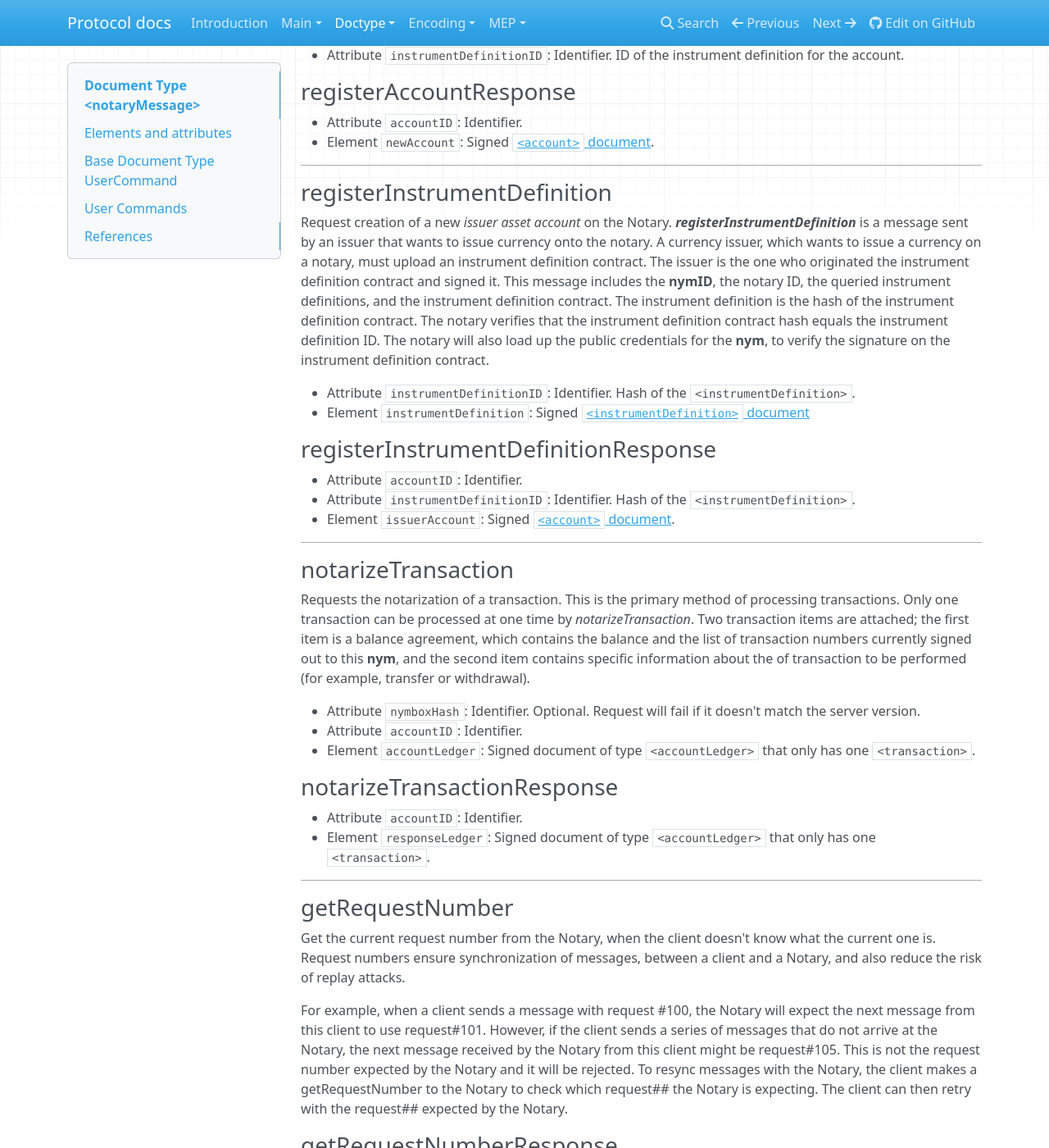
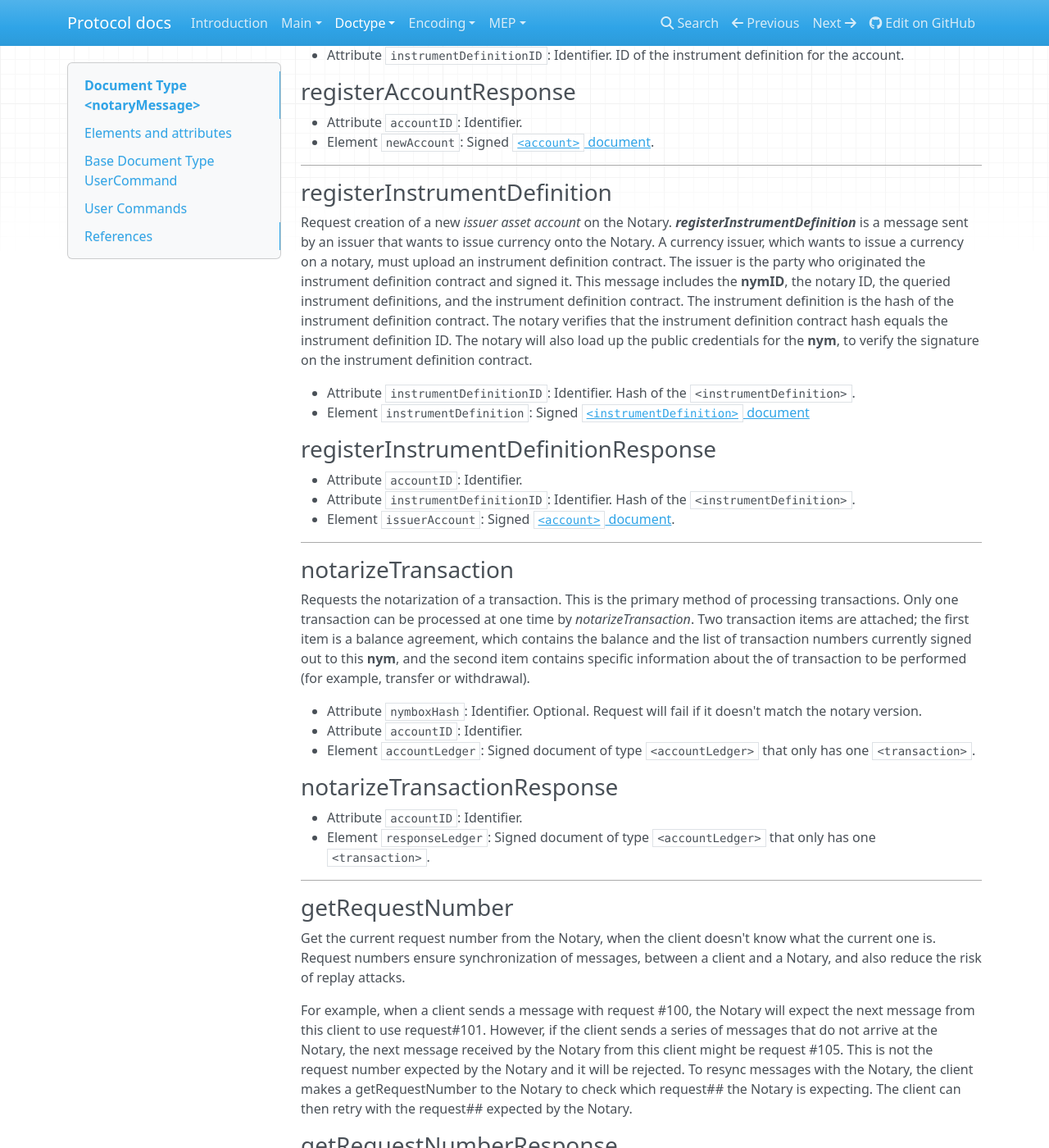
Before and after one commit to Open-Transactions/protocol-docs, an MkDocs documentation site: the page built from content/doctypes/notaryMessage.md, in a window 1280 px wide and 1400 px high, scrolled down 1762 px. Shown: the whole window at 82% size. Built offline with MkDocs 1.6.1, drawn with Linux system fonts in a browser that asks for light colours; nearby versions of some CDN libraries; old or Windows-style settings are respelled for this version of MkDocs; some of the changed text lies outside the part shown.

Commit message:
Minor corrections/edits

```diff
--- a/content/doctypes/notaryMessage.md
+++ b/content/doctypes/notaryMessage.md
@@ -5,7 +5,7 @@
 * Attribute `version`: String. Hard-coded to be `2.0`.
 * Attribute `dateSigned`: Timestamp.
 * Element that is instance of document type _UserCommand_. See below.
-* Optional element `ackReplies`. Armored list of seen server replies.
+* Optional element `ackReplies`. Armored list of seen Notary replies.
 
 ## Base Document Type _UserCommand_
 
@@ -103,10 +103,10 @@
 
 Request creation of a new _issuer asset account_ on the Notary.
 ***registerInstrumentDefinition*** is a message sent by an issuer that
-wants to issue currency onto the notary.
+wants to issue currency onto the Notary.
 A currency issuer, which wants to issue a currency on a notary,
 must upload an instrument definition contract.
-The issuer is the one who originated the instrument definition contract
+The issuer is the party who originated the instrument definition contract
 and signed it.  This message includes the **nymID**, the notary ID, the
 queried instrument definitions, and the instrument definition contract.
 The instrument definition is the hash of the instrument definition contract.
@@ -138,7 +138,7 @@
 transfer or withdrawal).
 
 * Attribute `nymboxHash`: Identifier. Optional. Request will fail if it doesn't
-  match the server version.
+  match the notary version.
 * Attribute `accountID`: Identifier.
 * Element `accountLedger`: Signed document of type `<accountLedger>` that only
   has one `<transaction>`.
@@ -160,7 +160,7 @@
 For example, when a client sends a message with request #100, the Notary will
 expect the next message from this client to use request#101. However, if the
 client sends a series of messages that do not arrive at the Notary, the next
-message received by the Notary from this client might be request#105. This is
+message received by the Notary from this client might be request #105. This is
 not the request number expected by the Notary and it will be rejected. To
 resync messages with the Notary, the client makes a getRequestNumber to the
 Notary to check which request## the Notary is expecting. The client can then
@@ -193,10 +193,10 @@
 
 ### getBoxReceipt
 
-Requests a transaction receipt from a **nymbox**, **inbox** or **outbox**. This
+Requests a transaction receipt from a **nymbox**, **inbox**, or **outbox**. This
 message includes the **nymID**, Notary ID, transaction number, and request
 number. Additionally, the message must specify the box type: **nymbox**,
-**inbox** or **outbox**.
+**inbox**, or **outbox**.
 
 *getBoxReceipt downloads full receipts because the nymbox, inbox, or outbox
 *will only contain the stub and not the full receipt. When the client has
@@ -414,7 +414,7 @@
 
 *getMint* requests the Notary to provide the public mint key for the cash
 instrument. The cash instrument has a series of minting keys and the minting
-keys are stored in the mint.There is a public mint and a private mint, the
+keys are stored in the mint. There is a public mint and a private mint, the
 notary keeps the private mint key and it will give a copy of the public mint
 key to the requesting client. The notary should give all clients the same
 public mint key. If different public mint keys were provided to different
@@ -469,9 +469,9 @@
 ## References
 
 * [OTMessage::UpdateContents()](https://github.com/Open-Transactions/opentxs/blob/682fd05f/src/core/OTMessage.cpp#L298).
-  Ctrl-F for `$UserCommand` or `At$UserCommand` in order to see the see the
+  Ctrl-F for `$UserCommand` or `At$UserCommand` in order to see the
   serialization for the different subtypes.
 * [OT_API](https://github.com/Open-Transactions/opentxs/blob/682fd05f/src/client/OpenTransactions.cpp).
   This is where the `OTMessage` is initialized and the sub-documents are built.
 * [OTClient](https://github.com/Open-Transactions/opentxs/blob/682fd05f/src/client/OTClient.cpp).
-  This is where server replies are processed.
+  This is where notary replies are processed.
```
Also changed, not shown: other parts of content/doctypes/notaryMessage.md (+3 -3 lines).
